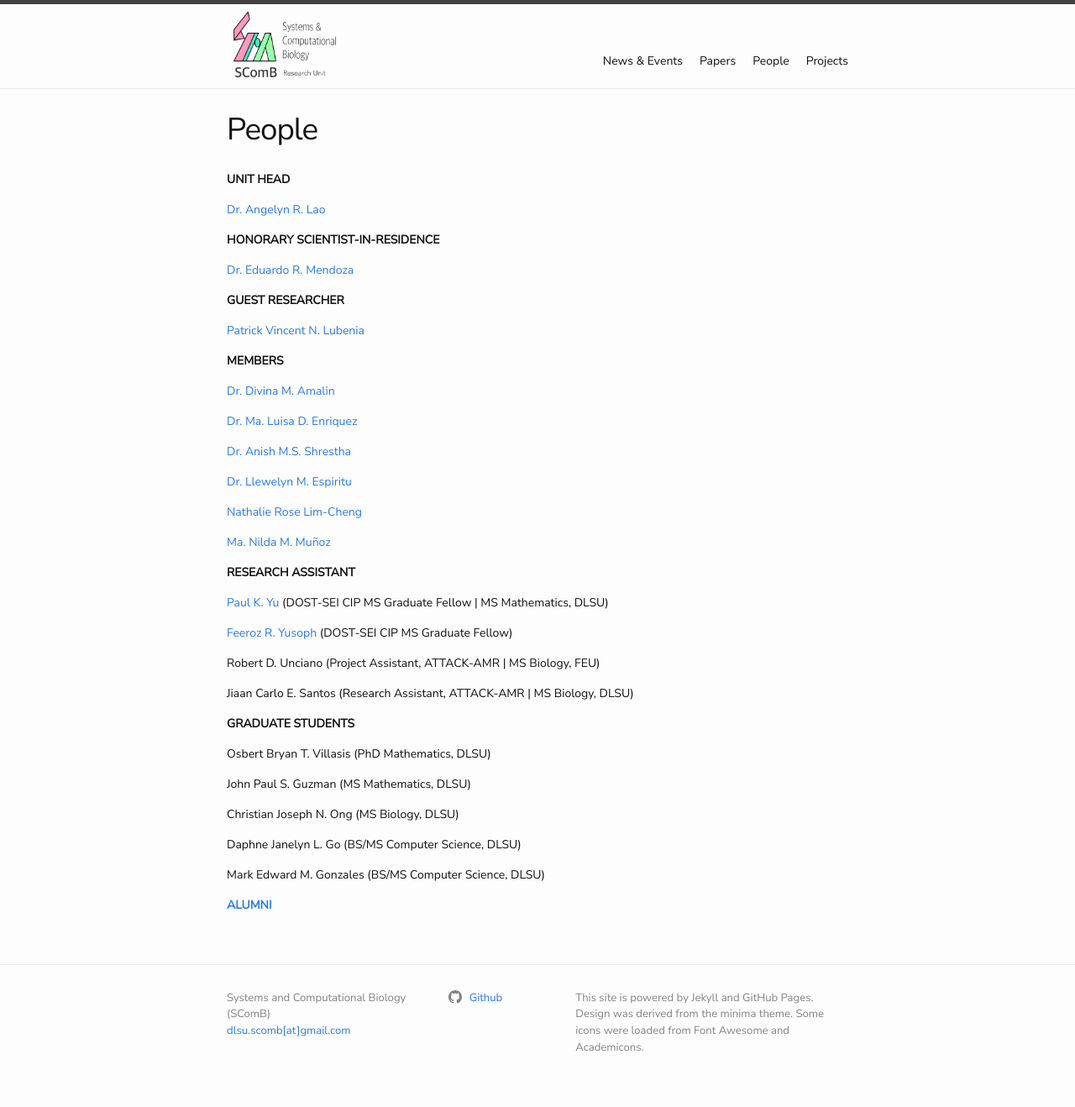
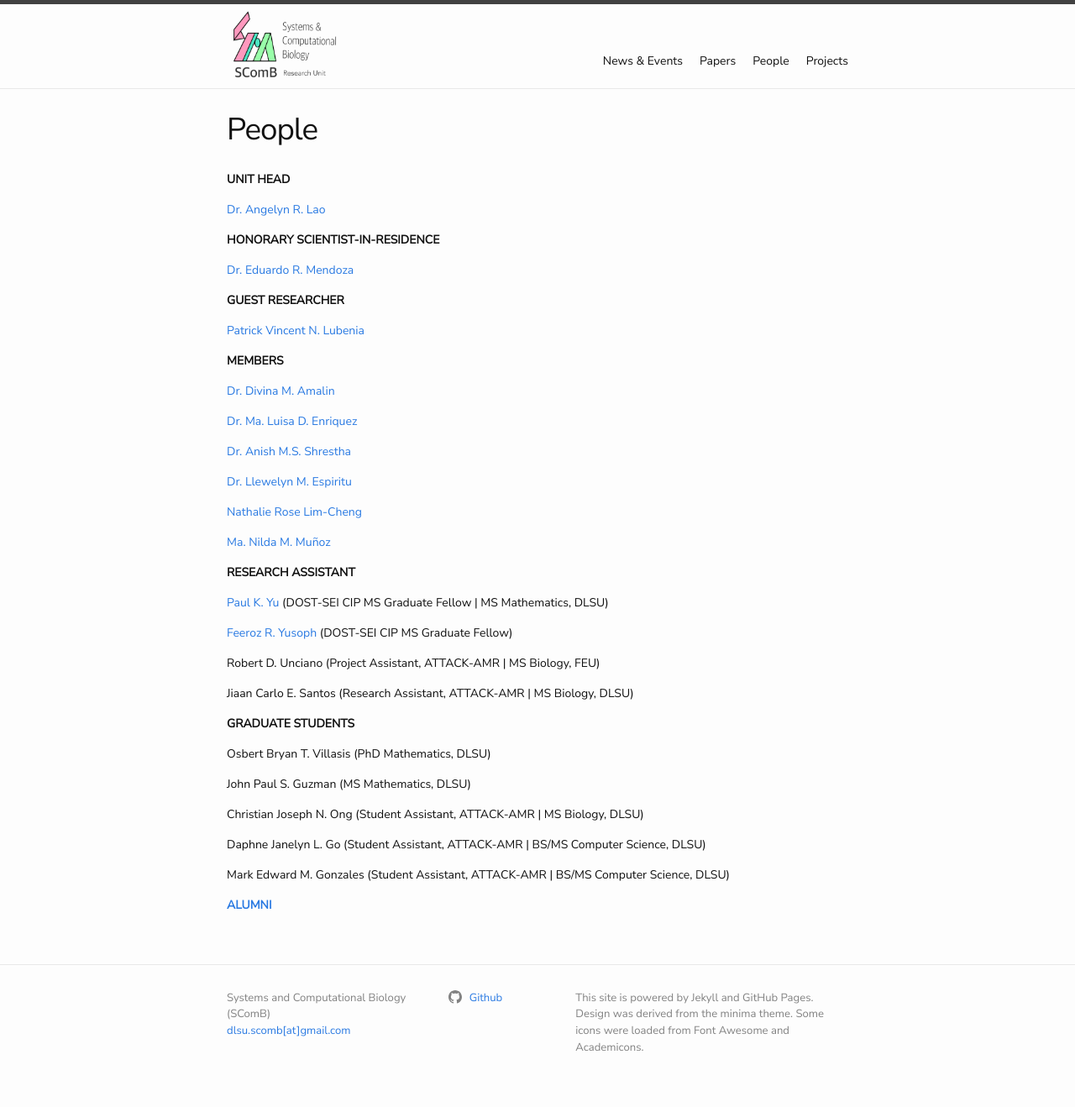
Before and after one commit to dlsu-scomb/dlsu-scomb.github.io, a Jekyll site: the page built from people.md, in a window 1280 px wide. Shown: the whole page at 84% size. Built offline with Jekyll 4.4.1, drawn with Linux system fonts in a browser that asks for light colours; nearby versions of some CDN libraries; a style sheet for code colours, icons or effects is not loaded.

Commit message:
Added ATTACK-AMR student assistants

```diff
--- a/people.md
+++ b/people.md
@@ -46,10 +46,10 @@ Osbert Bryan T. Villasis (PhD Mathematics, DLSU)
 
 John Paul S. Guzman (MS Mathematics, DLSU)
 
-Christian Joseph N. Ong (MS Biology, DLSU)
+Christian Joseph N. Ong (Student Assistant, ATTACK-AMR \| MS Biology, DLSU)
 
-Daphne Janelyn L. Go (BS/MS Computer Science, DLSU)
+Daphne Janelyn L. Go (Student Assistant, ATTACK-AMR \| BS/MS Computer Science, DLSU)
 
-Mark Edward M. Gonzales (BS/MS Computer Science, DLSU)
+Mark Edward M. Gonzales (Student Assistant, ATTACK-AMR \| BS/MS Computer Science, DLSU)
 
 [**ALUMNI**](/alumni)
```
Also changed, not shown: projects.md (+2 -0 lines).
